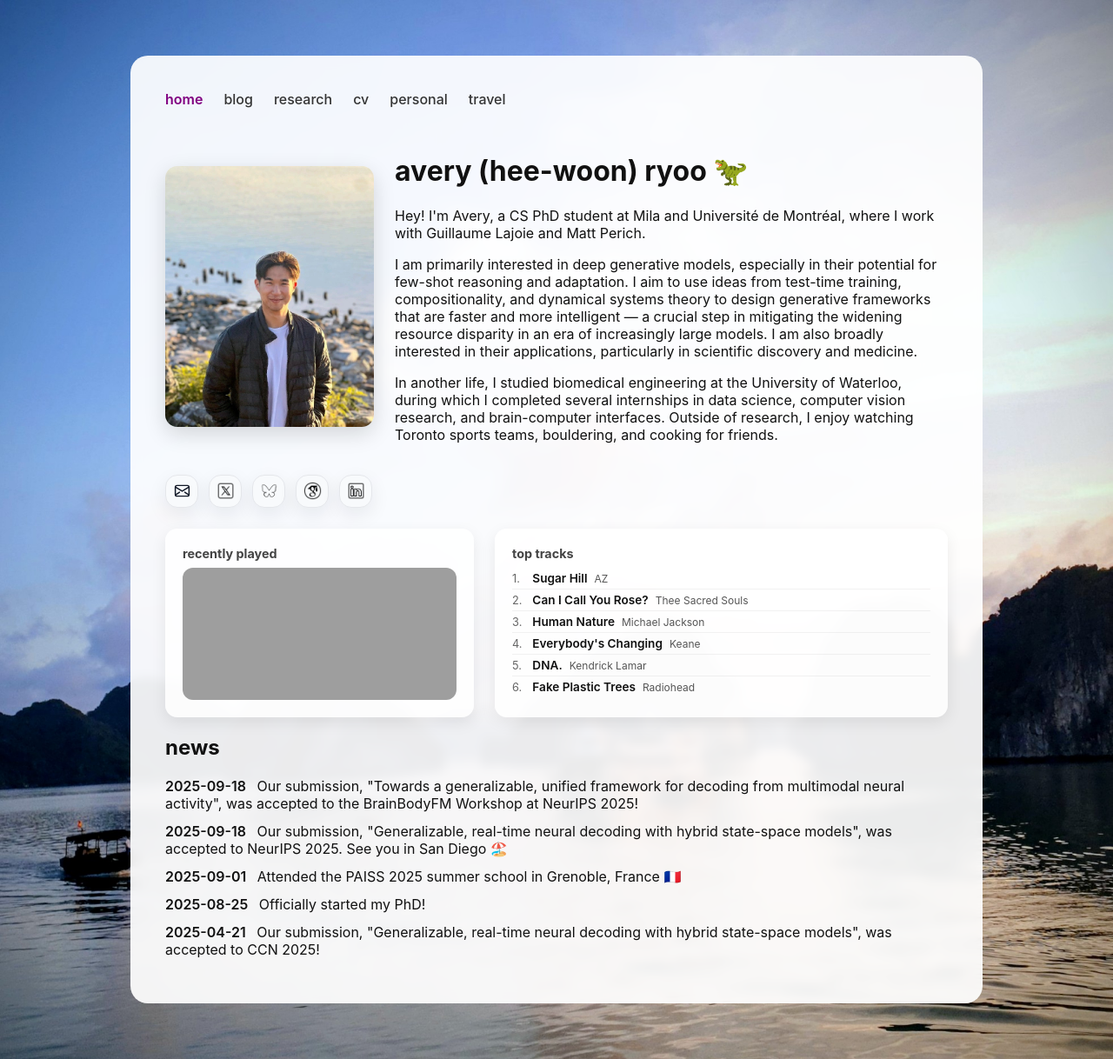
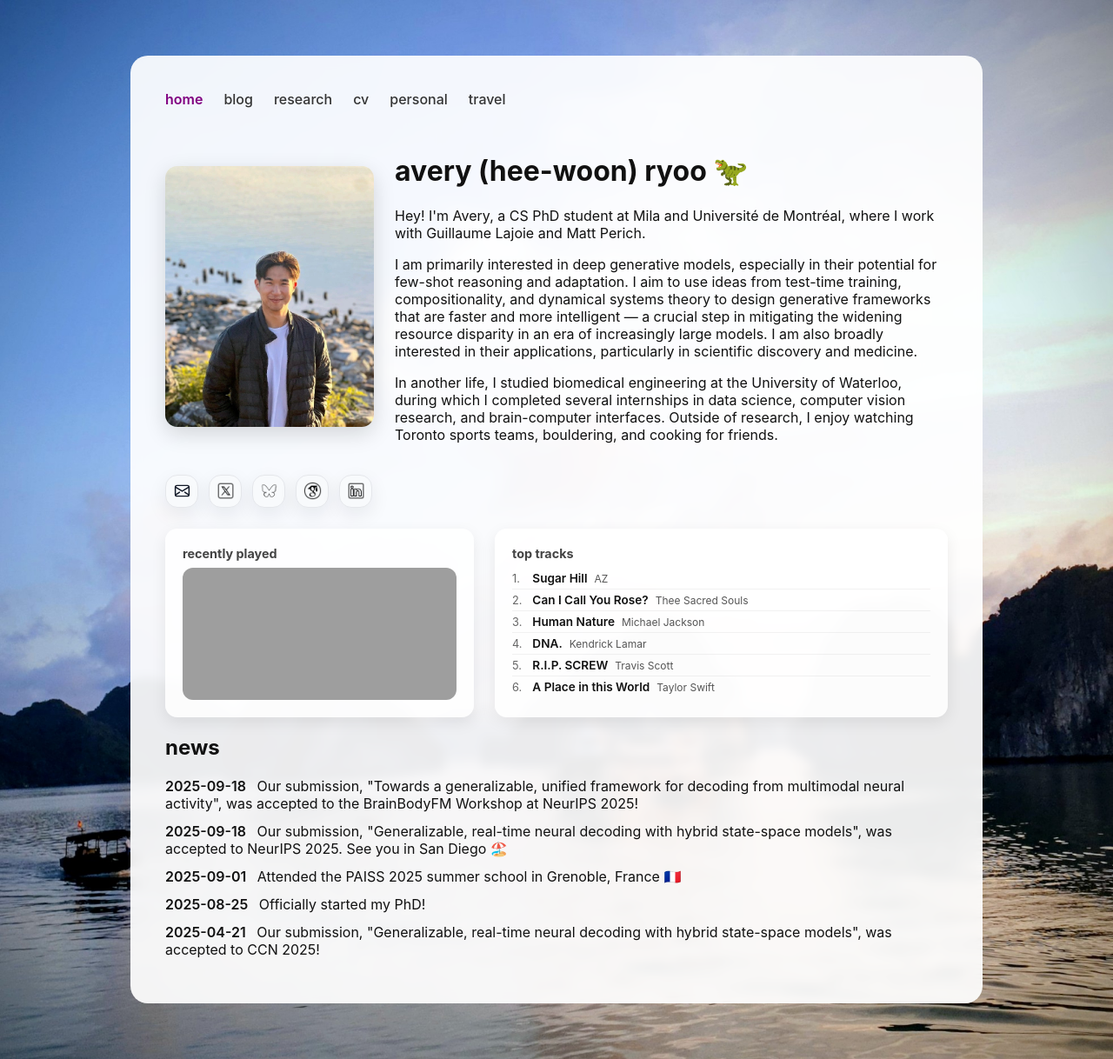
Before and after one commit to averyryoo/averyryoo.github.io, a Jekyll site: the page built from index.md, in a window 1280 px wide. Shown: the whole page at 87% size. Built offline with Jekyll 4.4.1, drawn with Linux system fonts in a browser that asks for light colours; grey boxes are pictures that could not be loaded.

Commit message:
chore: update spotify data

```diff
--- a/_data/spotify.yml
+++ b/_data/spotify.yml
@@ -1,10 +1,10 @@
 now_playing:
-  album: Appetite For Destruction
-  album_art: https://i.scdn.co/image/ab67616d00001e0221ebf49b3292c3f0f575f0f5
-  artist: Guns N' Roses
+  album: Red (Deluxe Edition)
+  album_art: https://i.scdn.co/image/ab67616d00001e02a7613d346501b828b56a0bc3
+  artist: Taylor Swift
   is_playing: false
-  track: Paradise City
-  url: https://open.spotify.com/track/6eN1f9KNmiWEhpE2RhQqB5
+  track: The Lucky One
+  url: https://open.spotify.com/track/2wtHlpYSgC7xEdD3DrSHNL
 top_tracks:
 - artist: AZ
   track: Sugar Hill
@@ -15,13 +15,13 @@ top_tracks:
 - artist: Michael Jackson
   track: Human Nature
   url: https://open.spotify.com/track/4cgjA7B4fJBHyB9Ya2bu0t
-- artist: Keane
-  track: Everybody's Changing
-  url: https://open.spotify.com/track/5hkdfA87RZvNaxl6XiveOA
 - artist: Kendrick Lamar
   track: DNA.
   url: https://open.spotify.com/track/6HZILIRieu8S0iqY8kIKhj
-- artist: Radiohead
-  track: Fake Plastic Trees
-  url: https://open.spotify.com/track/73CKjW3vsUXRpy3NnX4H7F
-updated_at: 2026-07-09 00:06 UTC
+- artist: Travis Scott
+  track: R.I.P. SCREW
+  url: https://open.spotify.com/track/4SZepBIPDRwPaHIjAKwRDb
+- artist: Taylor Swift
+  track: A Place in this World
+  url: https://open.spotify.com/track/0be2GMLqyJKvlMVimVRl9z
+updated_at: 2026-07-09 04:28 UTC
```
